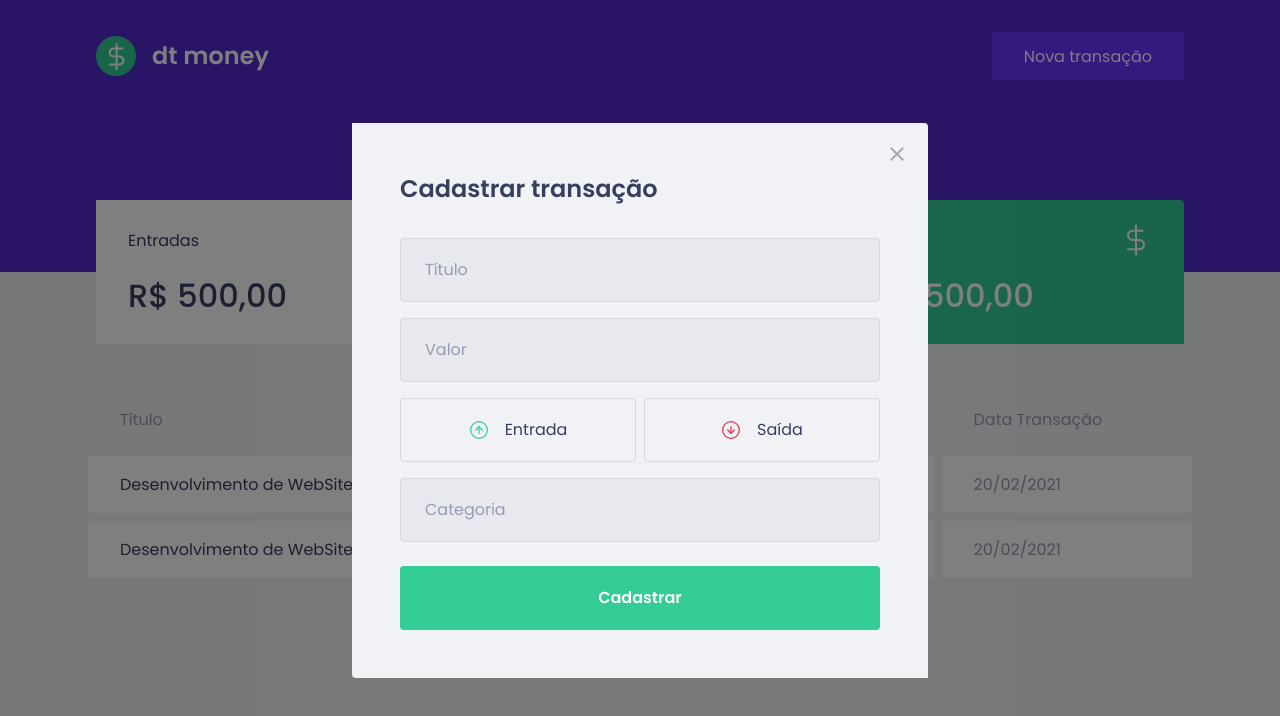
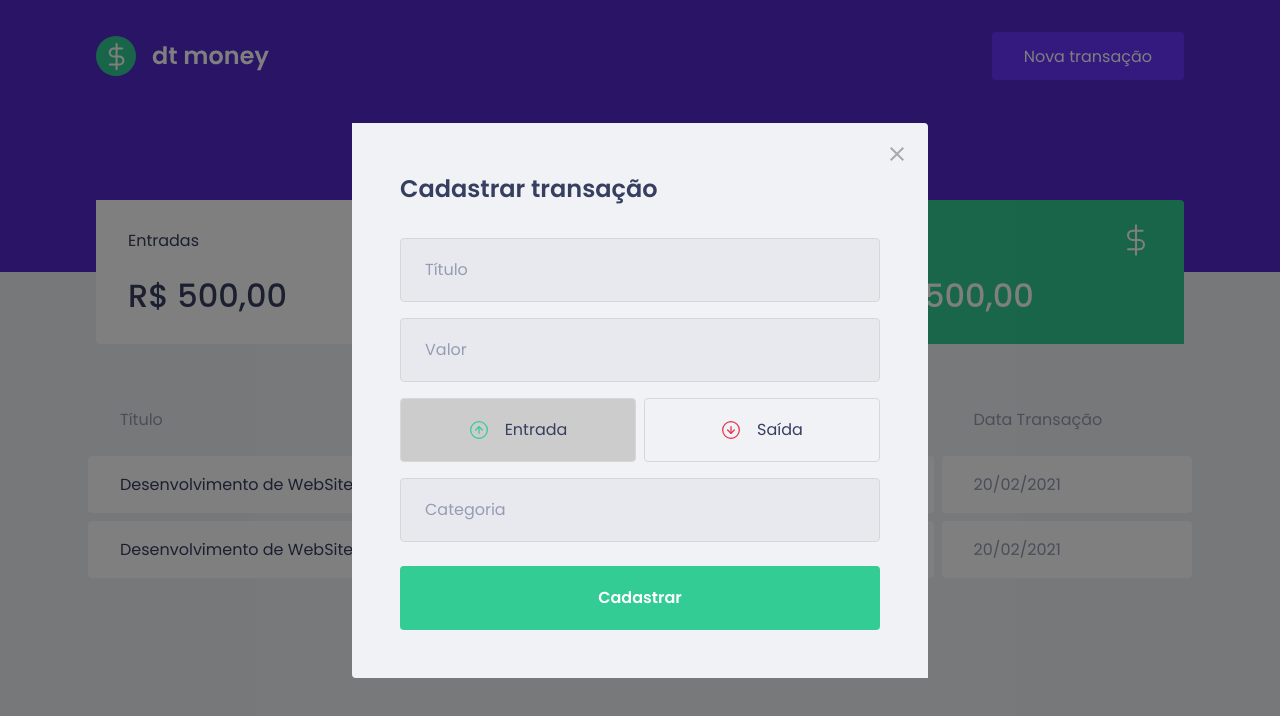
Before and after one commit to dannyllobams/dtmoney, a React (Create React App) app: page / in a window 1280 px wide. Both pictures are taken after a click on the button "Nova transação". Shown: the top 716 px of the page. Built offline with nearby package versions, Linux system fonts and the light colour scheme; no server answers; what miragejs would draw is missing.

Commit message:
Funcionamento dos Botões

```diff
--- a/src/components/NewTransactionModal/index.tsx
+++ b/src/components/NewTransactionModal/index.tsx
@@ -1,8 +1,9 @@
+import { useState } from 'react';
 import Modal from 'react-modal';
 import closeImg from '../../assets/close.svg';
 import IncomeImg from '../../assets/income.svg';
 import OutcomeImg from '../../assets/outcome.svg';
-import { Container, TransactionTypeContainer } from './styles';
+import { Container, TransactionTypeContainer, RadioBox } from './styles';
 
 interface NewTransactionModalProps {
     isOpen: boolean,
@@ -10,6 +11,7 @@
 }
 
 export function NewTransactionModal({ isOpen, onRequestClose }: NewTransactionModalProps) {
+  const [type, setType] = useState('deposit');
 
   return (
     <Modal
@@ -29,16 +31,20 @@
           <input placeholder="Título" />
           <input type="number" placeholder="Valor" />
           <TransactionTypeContainer>
-            <button
-            type="button">
+            <RadioBox
+            type="button"
+            onClick={() => setType('deposit')}
+            isActive={type === 'deposit'}>
                 <img src={IncomeImg} alt="Entrada"></img>
                 <span>Entrada</span>
-            </button>
-            <button
-            type="button">
+            </RadioBox>
+            <RadioBox
+            type="button"
+            onClick={() => setType('withdraw')}
+            isActive={type === 'withdraw'}>
               <img src={OutcomeImg} alt="Saída"></img>
               <span>Saída</span>
-            </button>
+            </RadioBox>
           </TransactionTypeContainer>
           <input placeholder="Categoria" />
 
--- a/src/components/NewTransactionModal/styles.ts
+++ b/src/components/NewTransactionModal/styles.ts
@@ -54,13 +54,18 @@
     display: grid;
     grid-template-columns: 1fr 1fr;
     gap: 0.5rem;
+`;
 
-    button {
+interface RadioBoxProps {
+    isActive: boolean;
+}
+
+export const RadioBox = styled.button<RadioBoxProps>`
     height: 4rem;
     border: 1px solid #d7d7d7;
     border-radius: 0.25rem;
 
-        background: transparent;
+    background: ${(props) => props.isActive ? '#ccc' : 'transparent'};
 
     display: flex;
     align-items: center;
@@ -81,5 +86,4 @@
         font-size: 1rem;
         color: var(--text-title);
     }
-    }
 `;
```
Lines whose indentation alone changed are shown as unchanged.
